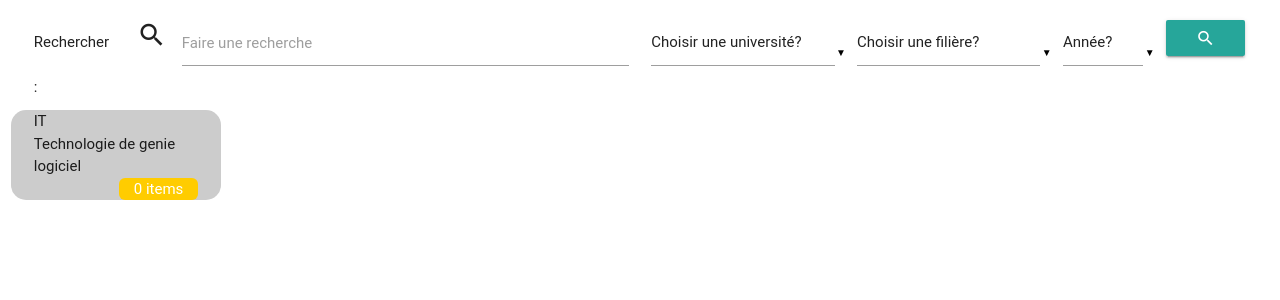
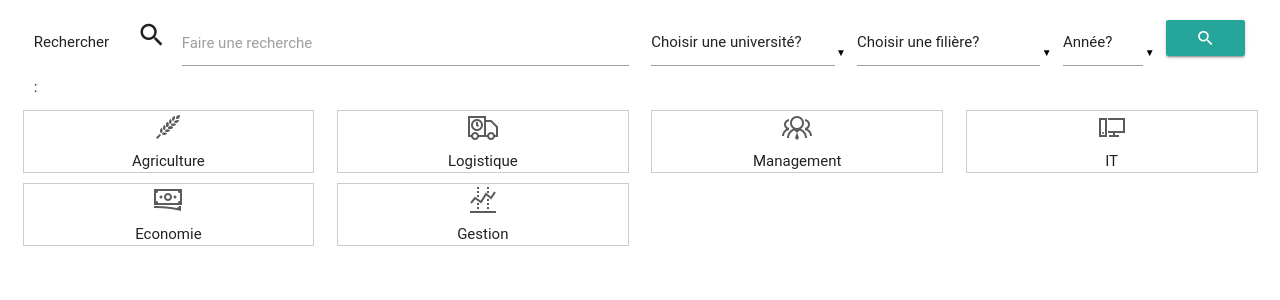
Before and after one commit to enigma1940/expert, a PHP site: page / in a window 1280 px wide. Shown: the part 67-367 px from the top of the page. Run offline with PHP 8.4, Linux system fonts and the light colour scheme; data comes from the database, SQL or seed files in the repository; data that the repository does not hold is empty; some libraries are stand-ins or nearby versions; some web fonts are replaced.

Commit message:
Nouvelle version

```diff
--- a/css/connexion.css
+++ b/css/connexion.css
@@ -2,3 +2,5 @@
 .titlearea{font-size: 25px; text-align: center;}
 .zone{display: none; border: solid 2px #333; border-radius: 25px;}
 .errF, .errU{font-size: 16px; color: rgb(149, 0, 18); display: none;}
+.delMenu div{line-height: 40px; color: white; text-align: center;}
+.delMenu{display: none;}
--- a/css/home.css
+++ b/css/home.css
@@ -4,3 +4,5 @@
 header{border-bottom: solid 2px #fc0; /*position: fixed;*/ top:0; width: 100%; z-index: 20;}
 .rubrique{border-radius: 15px; background: #ccc;}
 .ctItem{background: #fc0; color: #fff; text-align: center; padding: 0px 15px 0px 15px; border-radius: 6px;}
+.rname{text-align: center;}
+.filItem{margin-bottom: 10px;border: solid 1px #ccc;}
--- a/index.php
+++ b/index.php
@@ -68,7 +68,7 @@
 
       <div class="col m12 rubriqueArea">
         <?php
-          $r=$bdd->query('SELECT id ,code, nom FROM filiere');
+        /*  $r=$bdd->query('SELECT id ,code, nom FROM filiere');
           while($d=$r->fetch()){
             echo '<div class="col m2 rubrique">
               <div class="col m12">'.$d['code'].'</div>
@@ -78,8 +78,46 @@
               $d0=$r0->fetch();
               echo '<div class="col m12"><font class="right ctItem">'.$d0['n'].' items</font></div>';
             echo '</div>';
-          }
+          } */
         ?>
+        <div class="col m3">
+          <div class="col m12 filItem">
+            <div class="col m12"><center><img src="images/domain/agri.png" /></center></div>
+            <div class="col m12 rname">Agriculture</div>
+          </div>
+        </div>
+        <div class="col m3">
+          <div class="col m12 filItem">
+            <div class="col m12"><center><img src="images/domain/Logistique.png" /></center></div>
+            <div class="col m12 rname">Logistique</div>
+          </div>
+        </div>
+        <div class="col m3">
+          <div class="col m12 filItem">
+            <div class="col m12"><center><img src="images/domain/management.png" /></center></div>
+            <div class="col m12 rname">Management</div>
+          </div>
+        </div>
+        <div class="col m3">
+          <div class="col m12 filItem">
+            <div class="col m12"><center><img src="images/domain/it.png" /></center></div>
+            <div class="col m12 rname">IT</div>
+          </div>
+        </div>
+        <div class="col m3">
+          <div class="col m12 filItem">
+            <div class="col m12"><center><img src="images/domain/economy.png" /></center></div>
+            <div class="col m12 rname">Economie</div>
+          </div>
+        </div>
+        <div class="col m3">
+          <div class="col m12 filItem">
+            <div class="col m12"><center><img src="images/domain/gestion.png" /></center></div>
+            <div class="col m12 rname">Gestion</div>
+          </div>
+        </div>
+
+
       </div>
 
 
```
Also changed, not shown: admin/connexion.php (+96 -1 lines), js/connexion.js (+23 -0 lines), php/manager.php (+16 -4 lines), images/domain/agri.png (added), images/domain/economy.png (added), images/domain/elevage.png (added), images/domain/gestion.png (added), images/domain/it.png (added), images/domain/logistique.png (added), images/domain/management.png (added).
